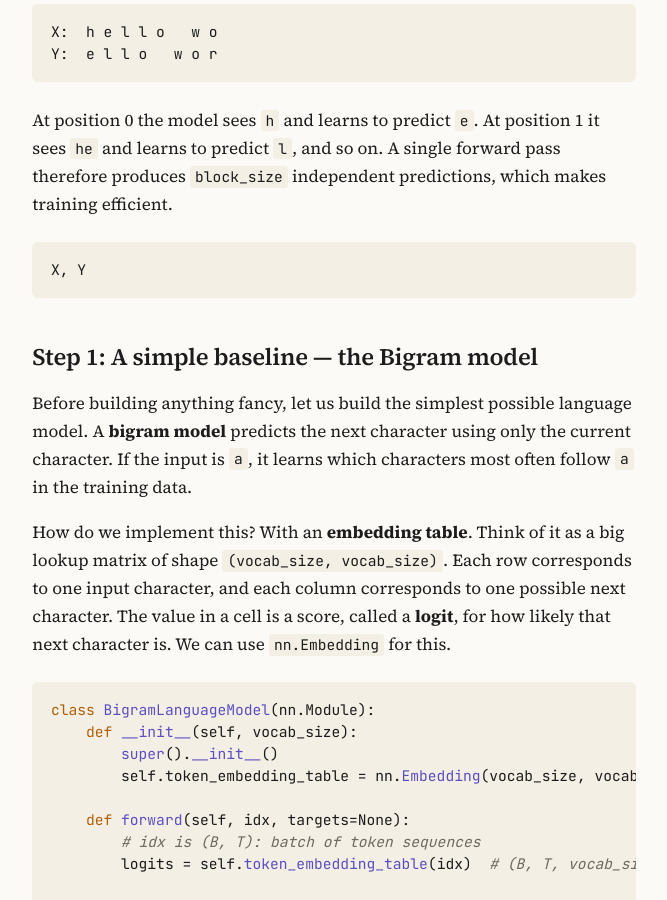
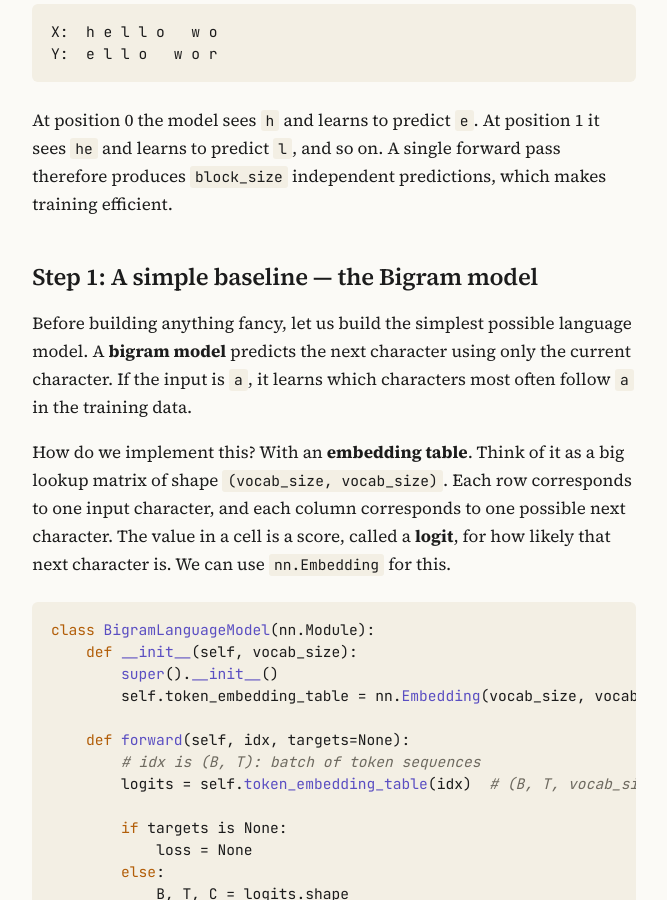
Before and after one commit to arunkant/arunkant.github.io, a Jekyll site: the page built from _posts/2026-07-25-Building-a-toy-llm.md, in a window 1280 px wide and 900 px high, scrolled down 3138 px. Shown: the whole window, without its empty margins (306-973 px from the left). Built offline with Jekyll 4.4.1, drawn with Linux system fonts in a browser that asks for light colours.

Commit message:
Remove fluff

````diff
--- a/_posts/2026-07-25-Building-a-toy-llm.md
+++ b/_posts/2026-07-25-Building-a-toy-llm.md
@@ -106,9 +106,6 @@ Y:  e l l o   w o r
 
 At position 0 the model sees `h` and learns to predict `e`. At position 1 it sees `he` and learns to predict `l`, and so on. A single forward pass therefore produces `block_size` independent predictions, which makes training efficient.
 
-```python
-X, Y
-```
 
 ## Step 1: A simple baseline — the Bigram model
 
````
